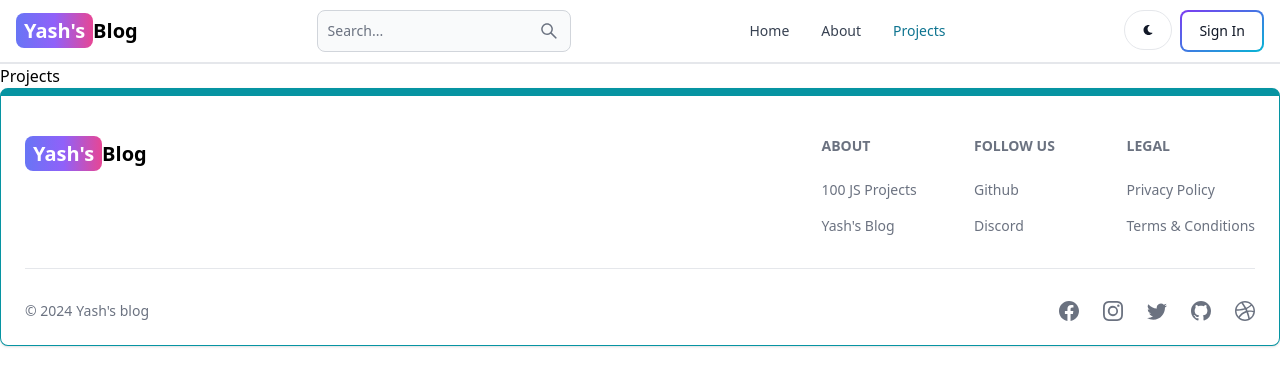
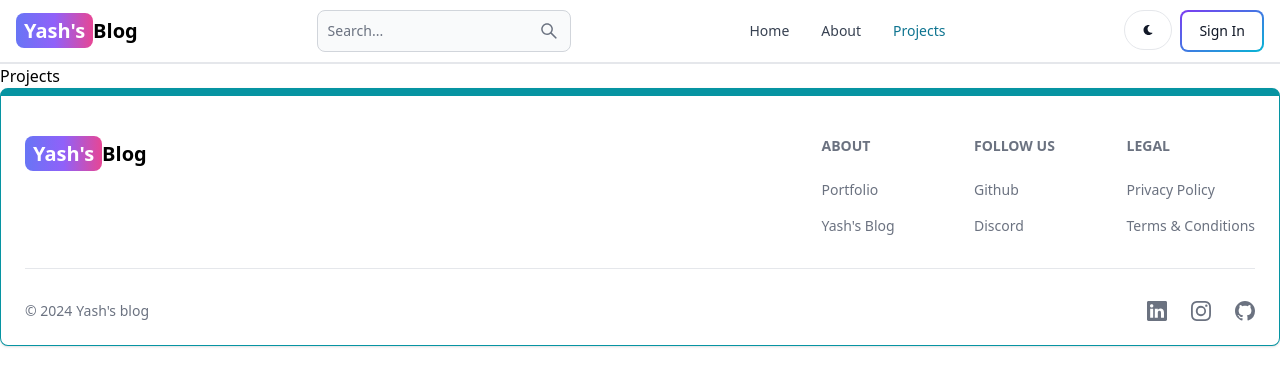
Before and after one commit to Yashd07/mern-blog, a React (Vite) app in the folder client/: page /projects in a window 1280 px wide. Shown: the top 386 px of the page. Built offline with nearby package versions, Linux system fonts and the light colour scheme.

Commit message:
create the footer component

```diff
--- a/client/src/components/Footer.jsx
+++ b/client/src/components/Footer.jsx
@@ -1,6 +1,6 @@
 import { Footer } from 'flowbite-react';
 import { Link } from 'react-router-dom';
-import { BsFacebook, BsInstagram, BsTwitter, BsGithub, BsDribbble } from 'react-icons/bs';
+import { BsInstagram, BsTwitter, BsGithub, BsLinkedin } from 'react-icons/bs';
 export default function FooterCom() {
   return (
     <Footer container className='border border-t-8 border-teal-500'>
@@ -22,11 +22,11 @@ export default function FooterCom() {
               <Footer.Title title='About' />
               <Footer.LinkGroup col>
                 <Footer.Link
-                  href='https://www.100jsprojects.com'
+                  href='https://my-portfolio-nextjs-yashd07s-projects.vercel.app/'
                   target='_blank'
                   rel='noopener noreferrer'
                 >
-                  100 JS Projects
+                  Portfolio
                 </Footer.Link>
                 <Footer.Link
                   href='/about'
@@ -41,7 +41,7 @@ export default function FooterCom() {
               <Footer.Title title='Follow us' />
               <Footer.LinkGroup col>
                 <Footer.Link
-                  href='https://www.github.com/sahandghavidel'
+                  href='https://www.github.com/Yashd07'
                   target='_blank'
                   rel='noopener noreferrer'
                 >
@@ -67,11 +67,10 @@ export default function FooterCom() {
             year={new Date().getFullYear()}
           />
           <div className="flex gap-6 sm:mt-0 mt-4 sm:justify-center">
-            <Footer.Icon href='#' icon={BsFacebook}/>
-            <Footer.Icon href='#' icon={BsInstagram}/>
-            <Footer.Icon href='#' icon={BsTwitter}/>
-            <Footer.Icon href='https://github.com/sahandghavidel' icon={BsGithub}/>
-            <Footer.Icon href='#' icon={BsDribbble}/>
+            <Footer.Icon href='https://www.linkedin.com/in/yashd0712/' icon={BsLinkedin}/>
+            <Footer.Icon href='https://www.instagram.com/desaiyash_07/' icon={BsInstagram}/>
+            <Footer.Icon href='https://github.com/Yashd07' icon={BsGithub}/>
+
 
           </div>
         </div>
```
